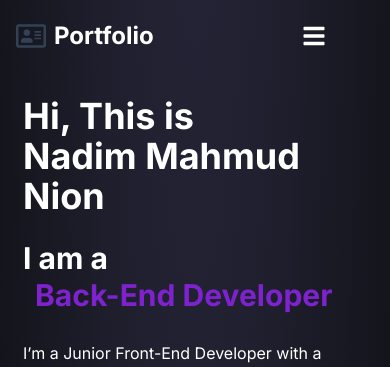
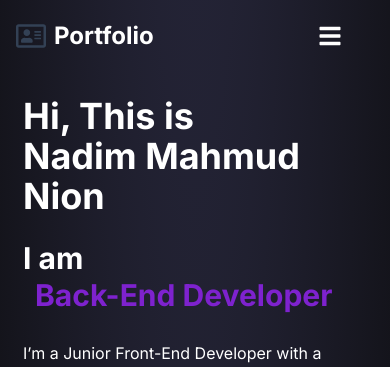
Before and after one commit to Nadim-Nion/nion-portfolio, a React (Vite) app: page / in a window 390 px wide. Shown: the top 367 px of the page. Built offline with nearby package versions, Linux system fonts and the light colour scheme.

Commit message:
little change in dynamic title

```diff
--- a/src/components/AnimatedTitle/AnimatedTitle.jsx
+++ b/src/components/AnimatedTitle/AnimatedTitle.jsx
@@ -49,7 +49,7 @@ const AnimatedTitle = () => {
       ref={containerRef}
     >
       <h3 className="inline-block text-white dark:text-white ml-12 md:ml-0">
-        I am a
+        I am
         <span className="ml-3 relative inline-block w-[380px] h-[2.5rem] align-middle overflow-hidden">
           {titles.map((title, i) => (
             <div
--- a/src/components/Navbar/Navbar.jsx
+++ b/src/components/Navbar/Navbar.jsx
@@ -72,7 +72,7 @@ const Navbar = () => {
         {/* Mobile Toggle */}
         <button
           onClick={() => setMobileOpen(!mobileOpen)}
-          className="md:hidden text-white text-2xl mr-12 md:mr-0"
+          className="md:hidden text-white text-2xl mr-8 md:mr-0"
         >
           {mobileOpen ? <FaTimes /> : <FaBars />}
         </button>
```
